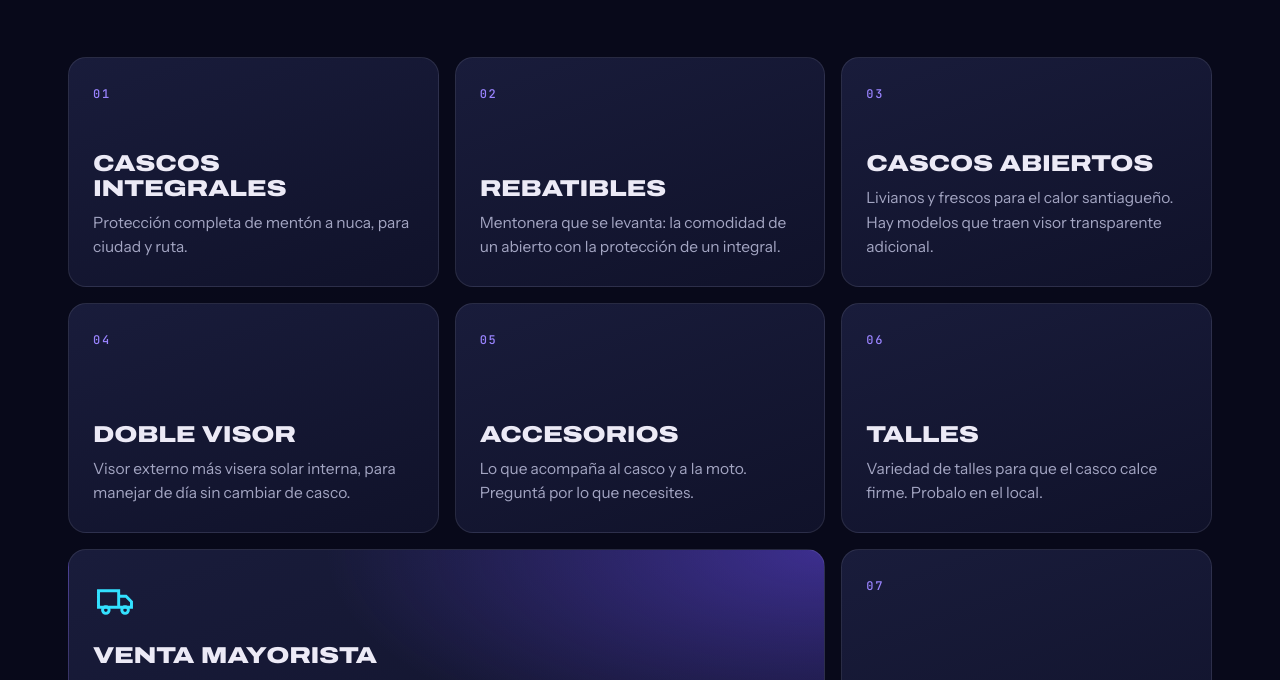
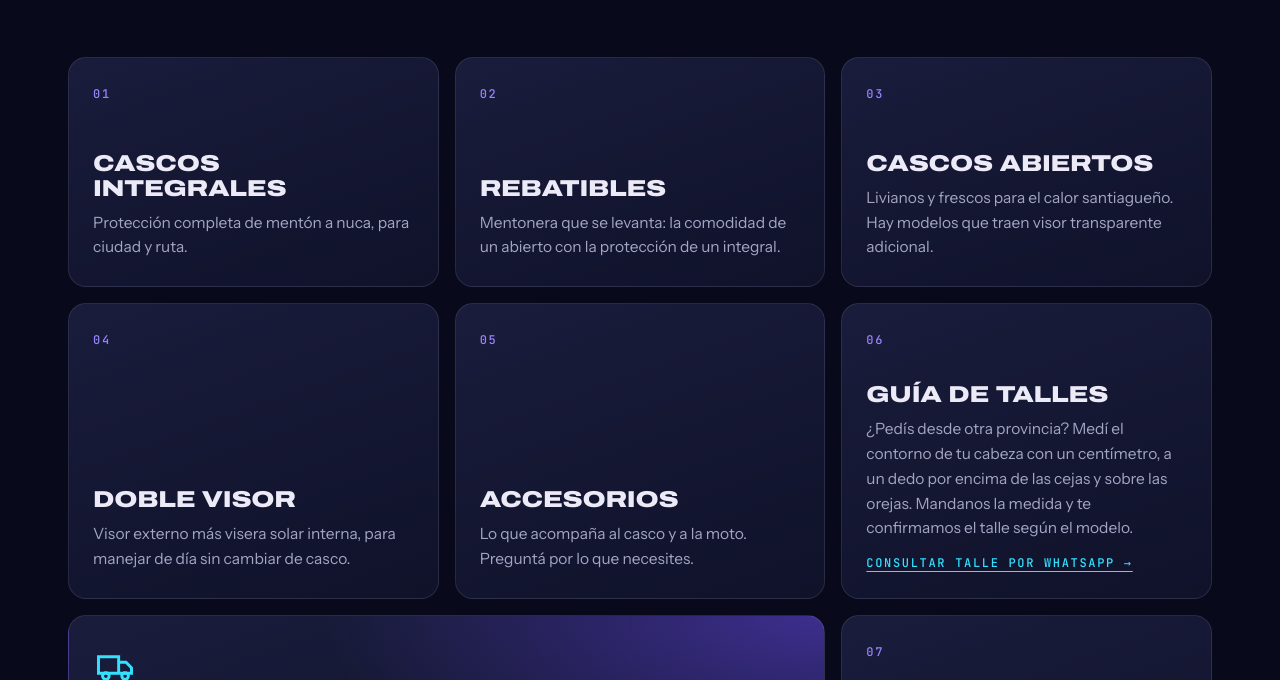
Before and after one commit to huertocostas/3bmotoshop, a plain HTML site: page index.html in a window 1280 px wide. Shown: the part 2120-2800 px from the top of the page. Drawn offline with Linux system fonts and the light colour scheme.

Commit message:
Talles: guía para pedidos desde otras provincias
Co-Authored-By: Claude Opus 5.5 <noreply@anthropic.com>

```diff
--- a/index.html
+++ b/index.html
@@ -313,7 +313,7 @@ section{position:relative}
       <article class="card rv"><span class="mono num">03</span><h3>Cascos abiertos</h3><p>Livianos y frescos para el calor santiagueño. Hay modelos que traen visor transparente adicional.</p></article>
       <article class="card rv"><span class="mono num">04</span><h3>Doble visor</h3><p>Visor externo más visera solar interna, para manejar de día sin cambiar de casco.</p></article>
       <article class="card rv"><span class="mono num">05</span><h3>Accesorios</h3><p>Lo que acompaña al casco y a la moto. Preguntá por lo que necesites.</p></article>
-      <article class="card rv"><span class="mono num">06</span><h3>Talles</h3><p>Variedad de talles para que el casco calce firme. Probalo en el local.</p></article>
+      <article class="card rv"><span class="mono num">06</span><h3>Guía de talles</h3><p>¿Pedís desde otra provincia? Medí el contorno de tu cabeza con un centímetro, a un dedo por encima de las cejas y sobre las orejas. Mandanos la medida y te confirmamos el talle según el modelo.</p><a class="mono" href="https://wa.me/543856229058?text=Hola!%20Quiero%20consultar%20el%20talle%20de%20un%20casco.%20Mi%20medida%20es%3A%20" target="_blank" rel="noopener" style="color:var(--cyan);margin-top:14px;text-underline-offset:4px">Consultar talle por WhatsApp →</a></article>
       <article class="card card--wide rv">
         <svg class="ico" viewBox="0 0 24 24" fill="none" stroke="currentColor" stroke-width="1.6" aria-hidden="true"><path d="M3 7h11v9H3zM14 10h4l3 3v3h-7z"/><circle cx="7" cy="17.5" r="1.8"/><circle cx="17.5" cy="17.5" r="1.8"/></svg>
         <h3 style="padding-top:22px">Venta mayorista</h3>
```
